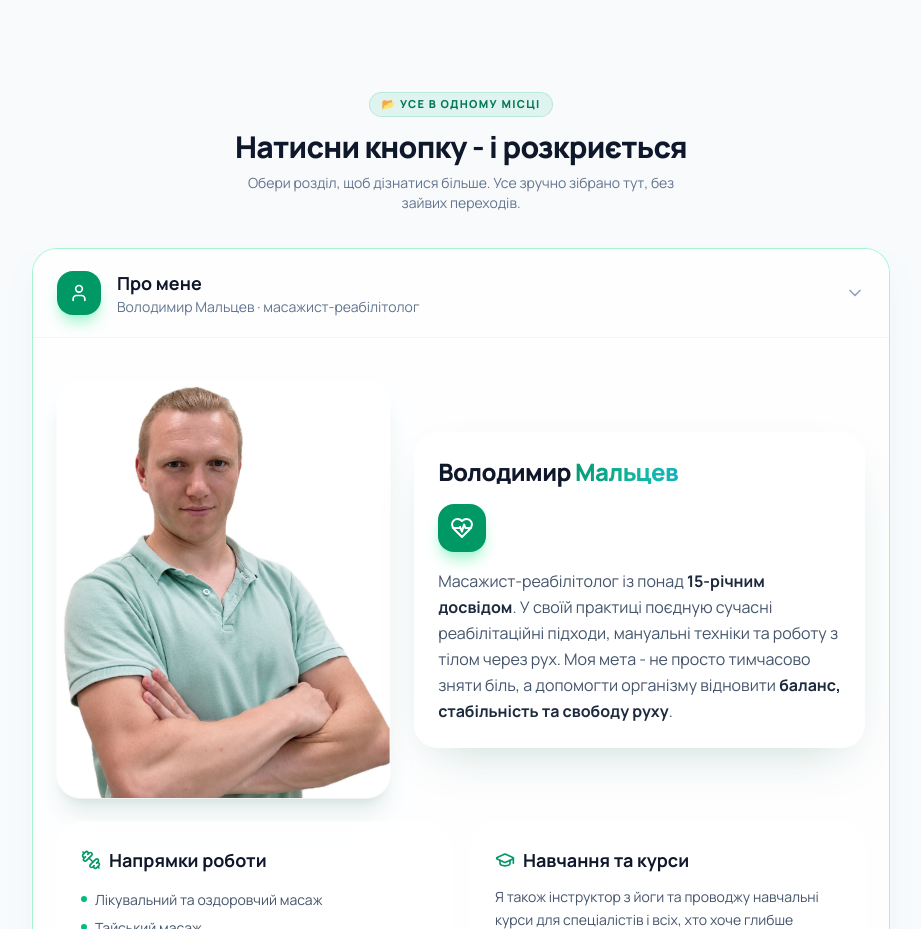
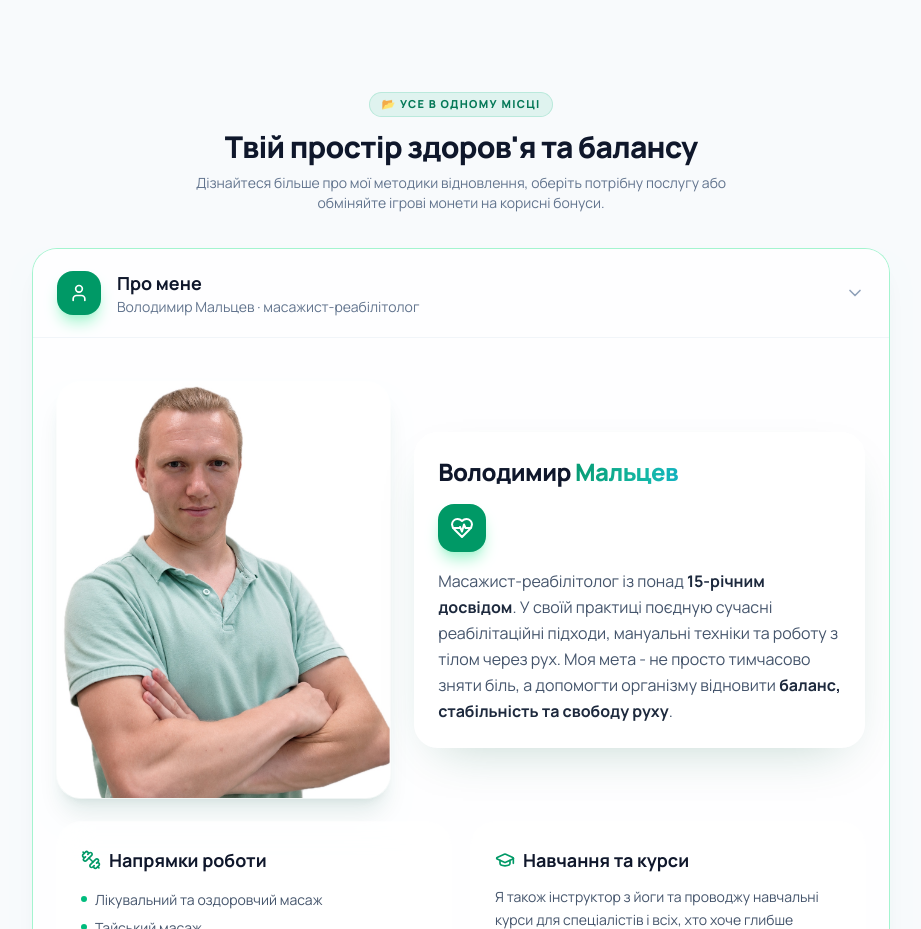
Before and after one commit to fotilgives/1212, a React (Vite) app: page / in a window 1280 px wide. Shown: the part 1240-2169 px from the top of the page, without its empty margins (179-1100 px from the left). Built offline with nearby package versions, Linux system fonts and the light colour scheme; no server answers; the database is empty.

Commit message:
Add smooth scroll to accordion sections, update header text to premium copy

```diff
--- a/components/HomeSections.tsx
+++ b/components/HomeSections.tsx
@@ -48,7 +48,23 @@ const HomeSections: React.FC<Props> = ({ account, onExchange }) => {
     },
   ];
 
-  const toggle = (id: string) => setOpen((cur) => (cur === id ? null : id));
+  const toggle = (id: string) => {
+    setOpen((cur) => {
+      const next = cur === id ? null : id;
+      if (next) {
+        // Smooth scroll to the expanded section with navbar offset
+        setTimeout(() => {
+          const el = document.getElementById(`section-${id}`);
+          if (el) {
+            const yOffset = -90; // sticky header padding
+            const y = el.getBoundingClientRect().top + window.scrollY + yOffset;
+            window.scrollTo({ top: y, behavior: 'smooth' });
+          }
+        }, 200);
+      }
+      return next;
+    });
+  };
 
   return (
     <section id="sections" className="mx-auto max-w-4xl px-5 py-14">
@@ -61,10 +77,10 @@ const HomeSections: React.FC<Props> = ({ account, onExchange }) => {
       >
         <span className="eyebrow">📂 Усе в одному місці</span>
         <h2 className="mt-3 text-2xl font-extrabold tracking-tight text-slate-900 md:text-3xl">
-          Натисни кнопку - і розкриється
+          Твій простір здоров'я та балансу
         </h2>
-        <p className="mt-2 max-w-md text-sm text-slate-500">
-          Обери розділ, щоб дізнатися більше. Усе зручно зібрано тут, без зайвих переходів.
+        <p className="mt-2 max-w-xl text-sm text-slate-500">
+          Дізнайтеся більше про мої методики відновлення, оберіть потрібну послугу або обміняйте ігрові монети на корисні бонуси.
         </p>
       </motion.div>
 
@@ -74,6 +90,7 @@ const HomeSections: React.FC<Props> = ({ account, onExchange }) => {
           return (
             <motion.div
               key={id}
+              id={`section-${id}`}
               initial={{ opacity: 0, y: 18 }}
               whileInView={{ opacity: 1, y: 0 }}
               viewport={{ once: true, margin: '-40px' }}
```
